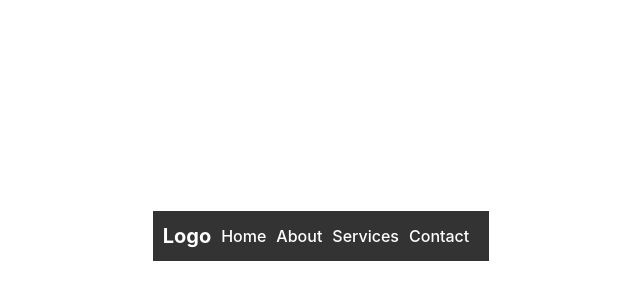
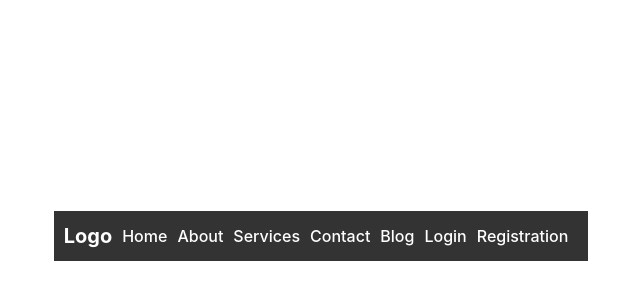
Before and after one commit to sobujhasan1000/end-game-army, a React (Vite) app: page / in a window 1280 px wide. Shown: the part 164-464 px from the top of the page, without its empty margins (319-959 px from the left). Built offline with nearby package versions, Linux system fonts and the light colour scheme.

Commit message:
app.jsx navbar updated

```diff
--- a/src/App.jsx
+++ b/src/App.jsx
@@ -1,20 +1,34 @@
-import './App.css'
+import "./App.css";
 
 function App() {
-
   return (
     <>
-        <nav className="navbar">
-    <div className="navbar-logo">
-      Logo
-    </div>
-    <div className="navbar-links">
-      <a className="navbar-link" href="#">Home</a>
-      <a className="navbar-link" href="#">About</a>
-      <a className="navbar-link" href="#">Services</a>
-      <a className="navbar-link" href="#">Contact</a>
-    </div>
-  </nav>
+      <nav className="navbar">
+        <div className="navbar-logo">Logo</div>
+        <div className="navbar-links">
+          <a className="navbar-link" href="#">
+            Home
+          </a>
+          <a className="navbar-link" href="#">
+            About
+          </a>
+          <a className="navbar-link" href="#">
+            Services
+          </a>
+          <a className="navbar-link" href="#">
+            Contact
+          </a>
+          <a className="navbar-link" href="#">
+            Blog
+          </a>
+          <a className="navbar-link" href="#">
+            Login
+          </a>
+          <a className="navbar-link" href="#">
+            Registration
+          </a>
+        </div>
+      </nav>
     </>
   );
 }
```
